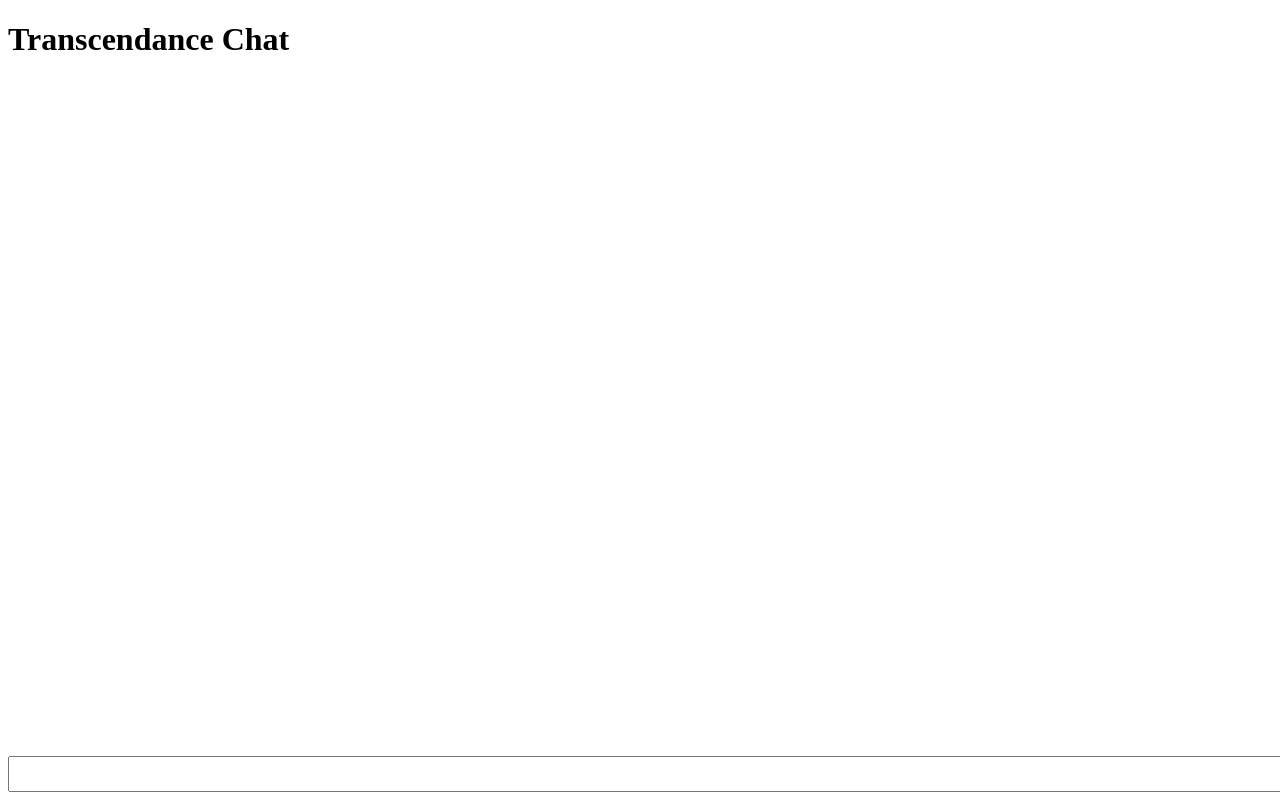
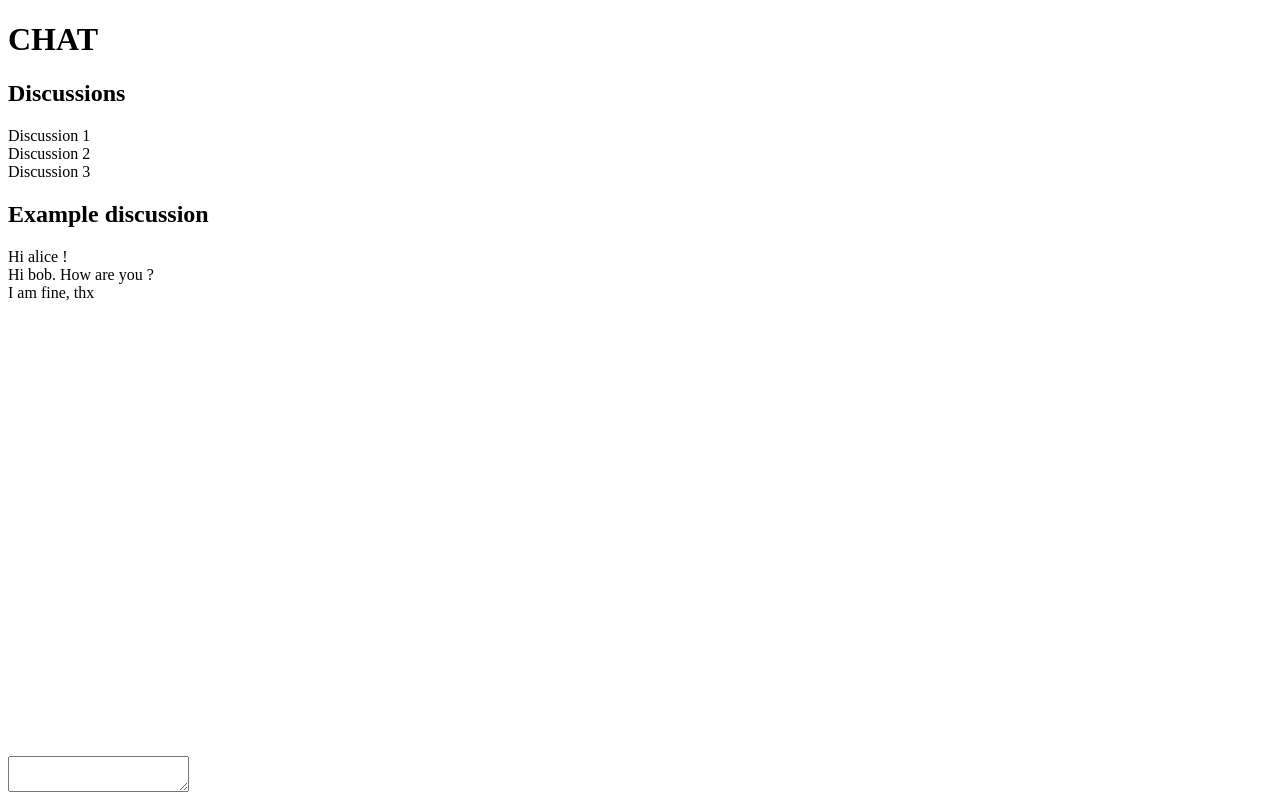
Before and after one commit to ninofaivre/transcendence, a SvelteKit app in the folder frontend/: page /chat in a window 1280 px wide. Built offline with nearby package versions, Linux system fonts and the light colour scheme.

Commit message:
Discussion and DiscussionList components

```diff
--- a/frontend/src/app.d.ts
+++ b/frontend/src/app.d.ts
@@ -2,6 +2,11 @@
 // for information about these interfaces
 declare global {
 	namespace App {
+		interface Discussion {
+			users: string[]
+			name?: string
+			messages: string[]
+		}
 		// interface Error {}
 		// interface Locals {}
 		// interface PageData {}
--- a/frontend/src/routes/+page.svelte
+++ b/frontend/src/routes/+page.svelte
@@ -1,4 +1,5 @@
 <h1> TRANSCENDANCE </h1>
 
 <div><a href="/pong">PLAY</a></div>
+
 <div><a href="/chat">CHAT</a></div>
--- a/frontend/src/routes/chat/+page.svelte
+++ b/frontend/src/routes/chat/+page.svelte
@@ -1,12 +1,23 @@
-<h1>Transcendance Chat</h1>
+<script>
+	import DiscussionList from './DiscussionList.svelte'
+	import Discussion from './Discussion.svelte'
 
-<textarea name="chatbox" id="1" cols={window.innerWidth} rows="2"></textarea>
+</script>
+
+<h1>
+	CHAT
+</h1>
+
+<DiscussionList/>
+<Discussion/>
+<textarea>
+</textarea>
 
 <style>
 
-textarea {
-    position: fixed;
-    bottom: 1%;
-}
+	textarea {
+		position: fixed;
+		bottom: 1%;
+	}
 
 </style>
--- /dev/null
+++ b/frontend/src/routes/chat/Discussion.svelte
@@ -0,0 +1,24 @@
+<script lang="ts">
+
+	export let discussion = {
+		name: "Example discussion",
+		users: ['alice', 'bob', 'charlotte'],
+		messages: [
+			'Hi alice !',
+				'Hi bob. How are you ?',
+			'I am fine, thx',
+		]
+	}
+
+</script>
+
+<h2>
+	{discussion.name}
+</h2>
+
+{#each discussion.messages as message}
+	<div>{ message }</div>
+{/each}
+
+<style>
+</style>
--- /dev/null
+++ b/frontend/src/routes/chat/DiscussionList.svelte
@@ -0,0 +1,25 @@
+<script lang="ts">
+
+	export let discussions =
+	[
+		{ name: "Discussion 1", users: ["alice", "bob"] },
+		{ name: "Discussion 2", users: ["bob", "charlotte"] },
+		{ name: "Discussion 3", users: ["alice", "charlotte"] },
+	]
+
+</script>
+
+<h2>
+	Discussions
+</h2>
+
+{#each discussions as d}
+	{#if d.name}
+		<div>{d.name}</div>
+	{:else}
+		<div>{d.users}</div>
+	{/if}
+{/each}
+
+<style>
+</style>
```
